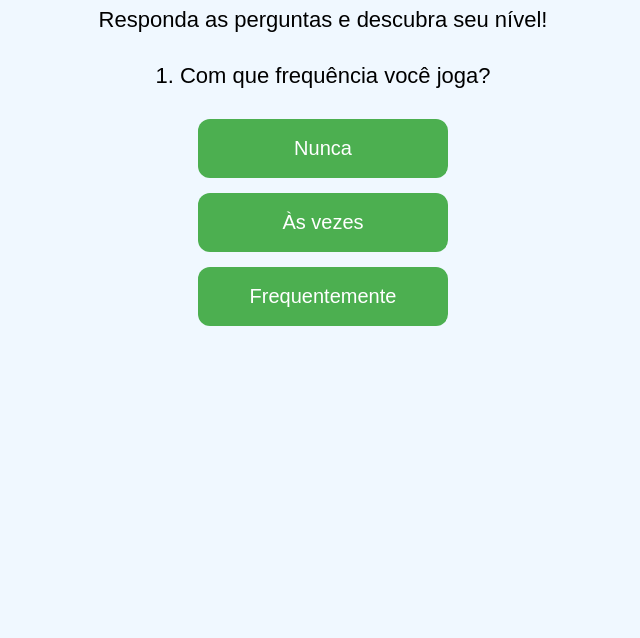
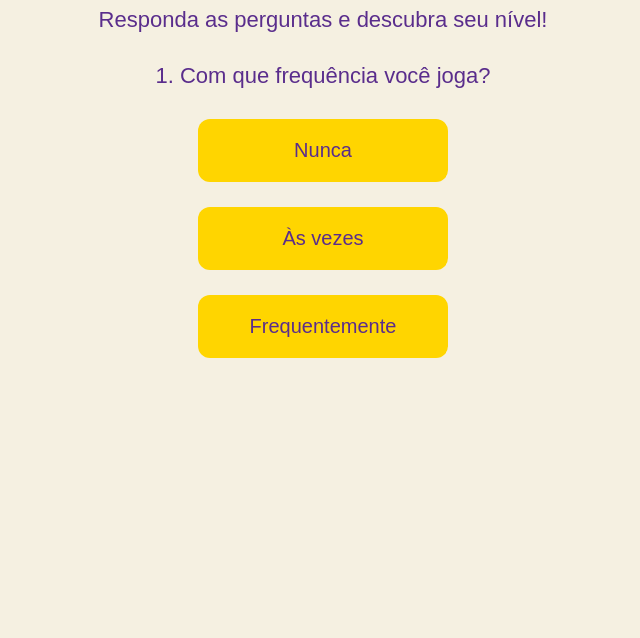
Before and after one commit to RaulBrc/quiz-tenis-de-mesa, a plain HTML site: page index.html in a window 1280 px wide. Shown: the part 162-800 px from the top of the page, without its empty margins (317-957 px from the left). Drawn offline with Linux system fonts and the light colour scheme.

Commit message:
Update style.css

```diff
--- a/style.css
+++ b/style.css
@@ -1,12 +1,15 @@
+/* Fundo geral do quiz */
 body {
   font-family: Arial, sans-serif;
-  background-color: #f0f8ff;
+  background-color: #f5f0e1; /* bege */
   text-align: center;
   padding: 80px 20px;
+  color: #5a2d8c; /* violeta */
 }
 
+/* Título e perguntas */
 h1 {
-  color: #333;
+  color: #5a2d8c;
 }
 
 p {
@@ -14,30 +17,49 @@ p {
   margin-bottom: 30px;
 }
 
+/* Perguntas escondidas suavemente */
+.question {
+  transition: opacity 0.5s ease;
+}
+
+.question.hidden {
+  opacity: 0;
+  display: none;
+}
+
+/* Botões */
 button {
   display: block;
   width: 250px;
-  margin: 15px auto;
-  padding: 18px 0;
+  margin: 25px auto;
+  padding: 20px 0;
   font-size: 20px;
   cursor: pointer;
   border: none;
   border-radius: 12px;
-  background-color: #4CAF50;
-  color: white;
-  transition: background-color 0.3s;
+  background-color: #ffd500; /* amarelo */
+  color: #5a2d8c; /* violeta */
+  transition: background-color 0.3s, transform 0.2s;
 }
 
 button:hover {
-  background-color: #45a049;
+  background-color: #ffea70; /* amarelo mais claro */
+  transform: scale(1.05);
 }
 
+button:focus {
+  outline: 3px solid #5a2d8c; /* contorno violeta */
+  outline-offset: 3px;
+}
+
+/* Resultado final */
 #result {
   margin-top: 50px;
   font-size: 24px;
   font-weight: bold;
 }
 
+/* Botão do resultado */
 a button {
   margin-top: 30px;
 }
```
